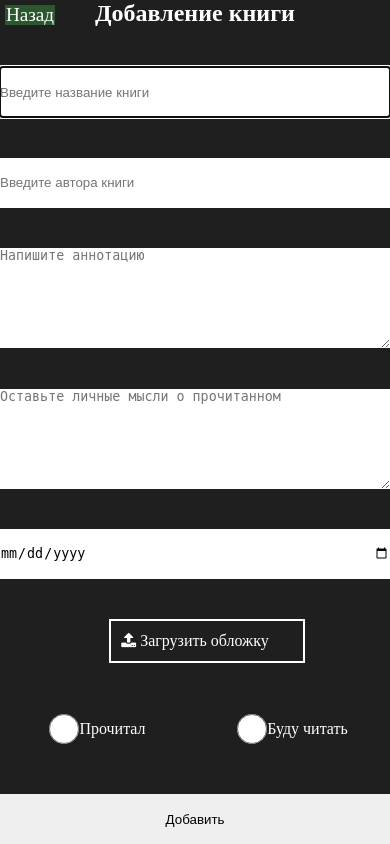
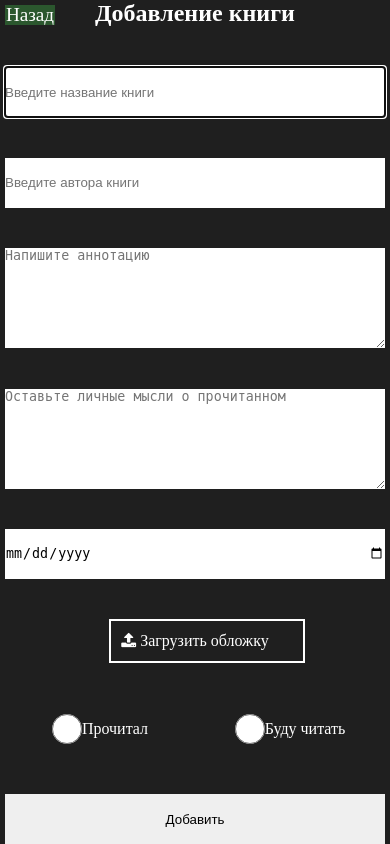
Before and after one commit to CallofMan/liibrary, a PHP site: page /form_add.php in a window 390 px wide. Run offline with PHP 8.4, Linux system fonts and the light colour scheme; some libraries are stand-ins or nearby versions.

Commit message:
пофиксил стили

```diff
--- a/style_add_form.css
+++ b/style_add_form.css
@@ -65,6 +65,11 @@ label
     max-height: 100px;
     height: 50px;
     transition-duration: .5s;
+}
+
+.input
+{
+    min-width: 100%;
 }
 
 input[type="button"]:hover
@@ -156,4 +161,9 @@ input[type="radio"], label
         left: 5px;
         top: 5px;
     }
+
+    #container
+    {
+        padding: 0px 5px;
+    }
 }
```
